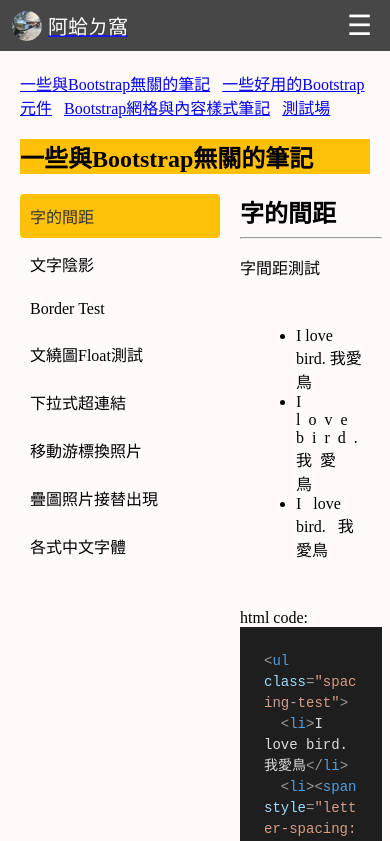
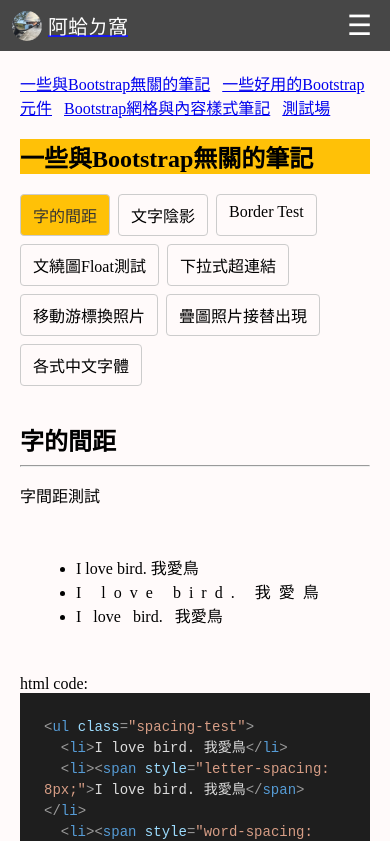
Before and after one commit to quanting56/Antinant-vue, a Vue app: page /web-note/web-note-simple in a window 390 px wide. Shown: the top 841 px of the page. Built offline with nearby package versions, Linux system fonts and the light colour scheme.

Commit message:
fix: 改善WebNoteSimpleView響應式設計

```diff
--- a/src/views/WebNote/WebNoteSimpleView.vue
+++ b/src/views/WebNote/WebNoteSimpleView.vue
@@ -379,4 +379,28 @@ function handleHighlight() {
 pre code {
   padding: 24px;
 }
+
+/* 響應式結構，斷點為 992px */
+@media (max-width: 992px) {
+  .layout {
+    flex-direction: column;
+  }
+
+  .sidebar {
+    margin-bottom: 16px;
+    flex: 0;
+  }
+
+  .sidebar ul {
+    display: flex;
+    flex-wrap: wrap;
+    gap: 8px;
+  }
+
+  .sidebar li {
+    margin-bottom: 0; /* 移除原本的垂直 margin */
+    padding: 8px 12px;
+    border: 1px solid #cccccc;
+  }
+}
 </style>
```
